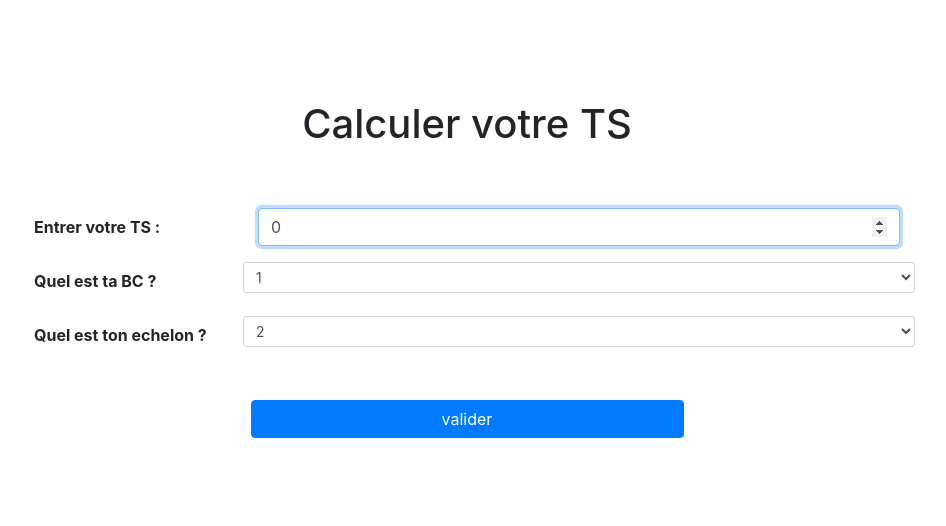
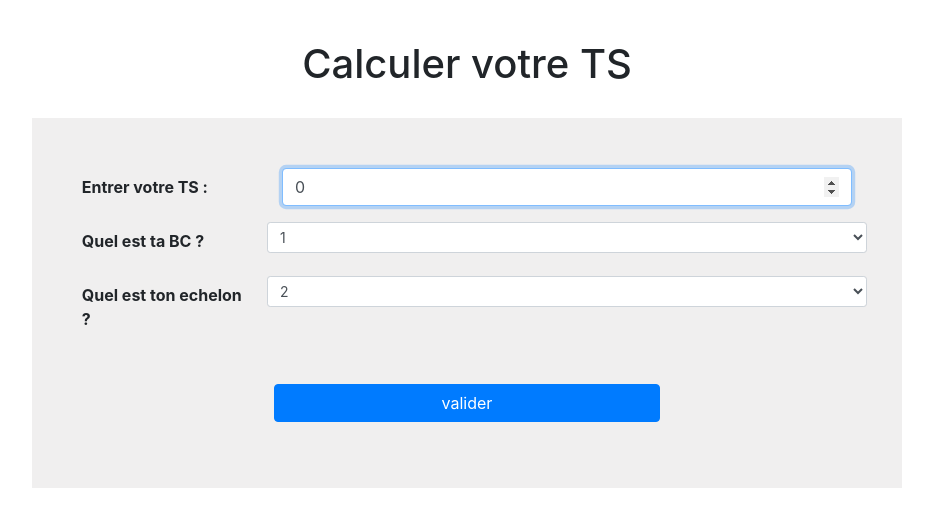
Before and after one commit to emmanuelbar/prix_ts, a plain HTML site: page docs/index.html in a window 1280 px wide. Shown: the whole page, without its empty margins (173-1119 px from the left). Drawn offline with nearby package versions, Linux system fonts and the light colour scheme.

Commit message:
CSS changement

```diff
--- a/docs/style.css
+++ b/docs/style.css
@@ -1,11 +1,15 @@
 body{
-    width: 70%;
-    margin: 100px auto;
+    width: 68%;
+    margin: 40px auto;
     text-align: center;
 }
 h1{
     text-align: center;
-    margin: 60px 0;
+    margin: 30px 0;
+}
+.container{
+    background-color: rgb(240, 239, 239);
+    padding: 50px;
 }
 span{
     font-weight: bold;
```
